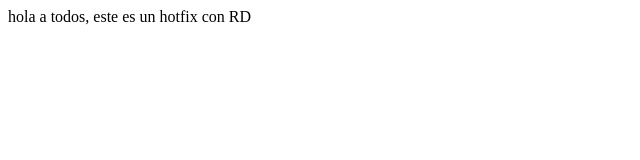
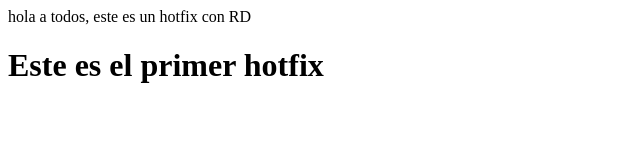
Before and after one commit to alejandrovillaseca/invie-github, a plain HTML site: page index.html in a window 1280 px wide. Shown: the whole page, without its empty margins (0-640 px from the left). Drawn offline with Linux system fonts and the light colour scheme.

Commit message:
primer hotfix

```diff
--- a/index.html
+++ b/index.html
@@ -5,4 +5,5 @@
     <body>
         hola a todos, este es un hotfix con RD
     </body>
+    <h1>Este es el primer hotfix</h1>
 </html>
```
